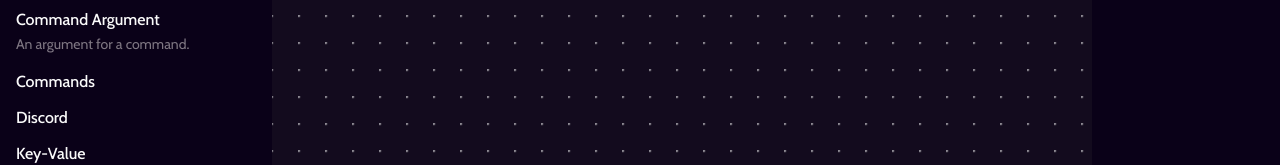
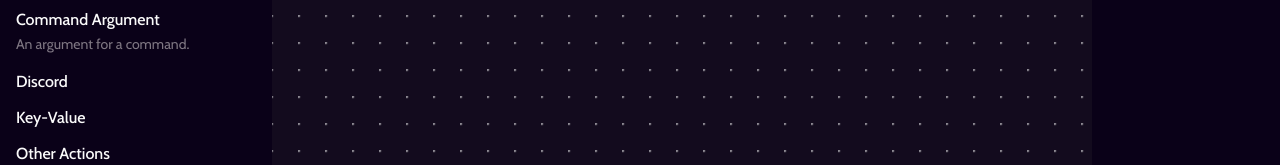
Before and after one commit to Anti-Raid/badgerfang-next, a Next.js app: page /debug/flow-kite in a window 1280 px wide. Shown: the part 304-469 px from the top of the page. Built offline with nearby package versions, Linux system fonts and the light colour scheme; no server answers; a web font is replaced by a local one.

Commit message:
remove useless commands section

```diff
--- a/src/components/flow/NodeToolbar.tsx
+++ b/src/components/flow/NodeToolbar.tsx
@@ -9,10 +9,6 @@ const nodeCategories = {
 		{
 			title: 'Start Here',
 			nodeTypes: ['library', 'command', 'command_argument']
-		},
-		{
-			title: 'Commands',
-			nodeTypes: []
 		},
 		{
 			title: 'Discord',
```
